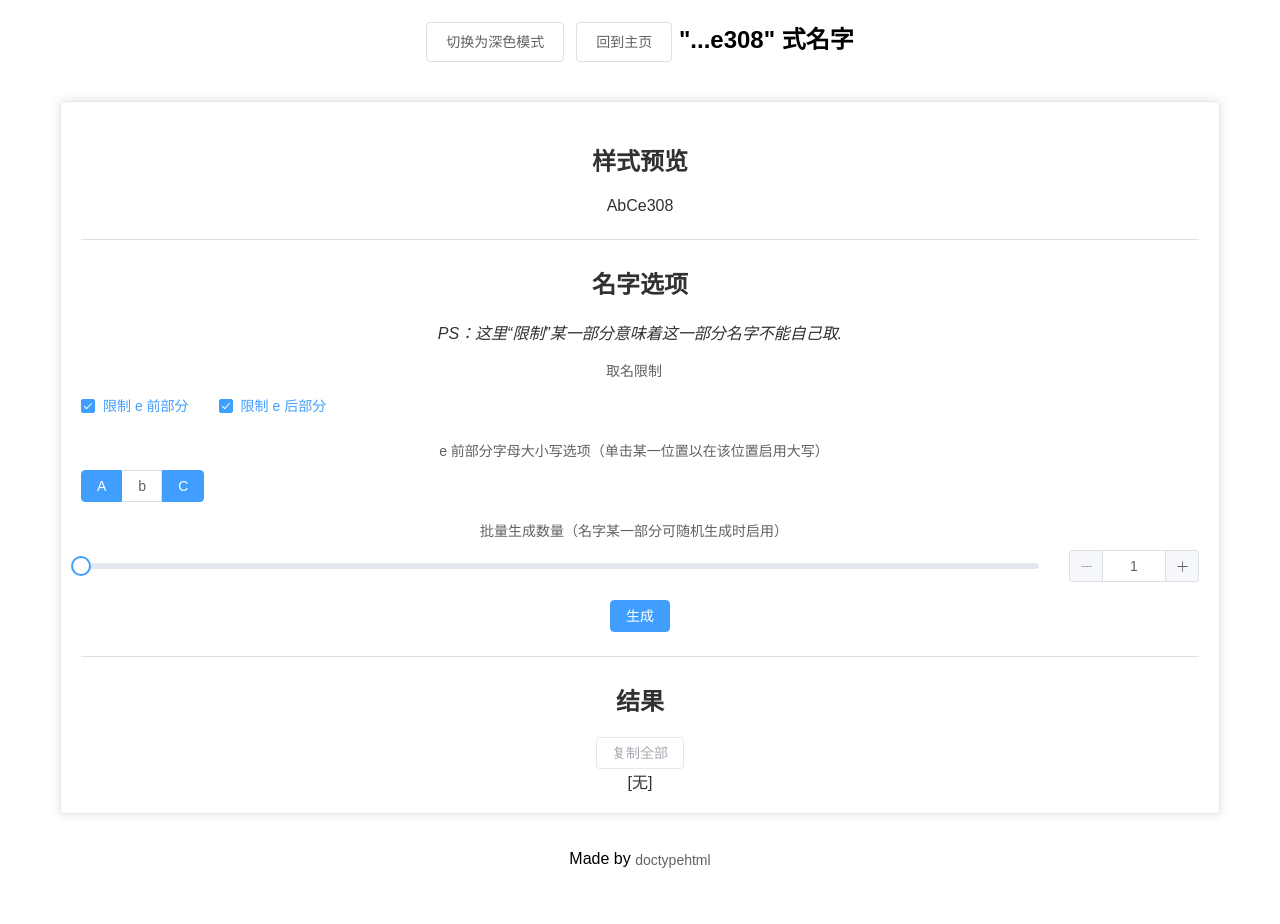
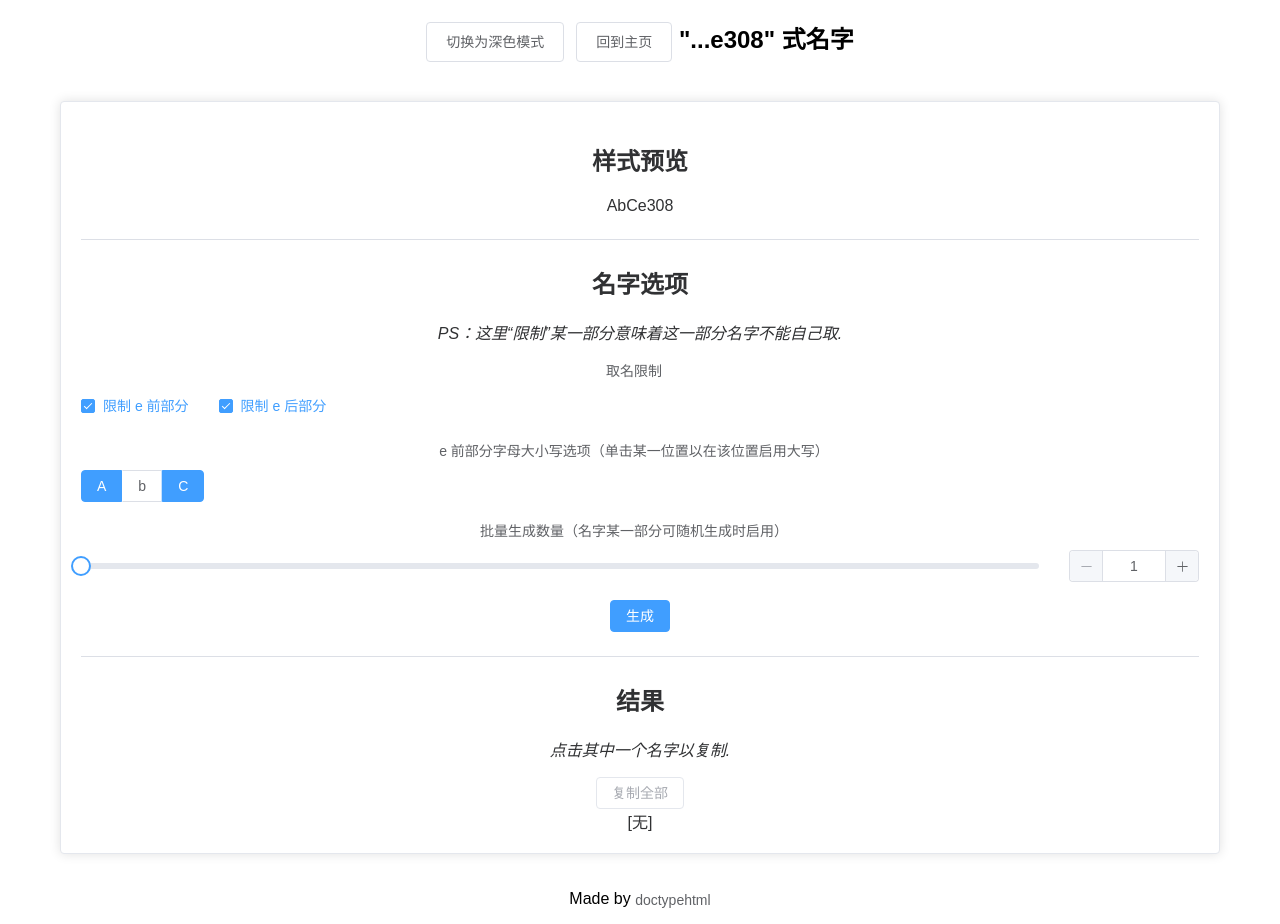
Before and after one commit to docccccccccccc/IncrementalGamerNameGenerator, a Vue app: page /#/e308 in a window 1280 px wide. Before the commit the page ends 884 px from the top, so only its background shows below. Built offline with nearby package versions, Linux system fonts and the light colour scheme; a web font is replaced by a local one.

Commit message:
添加单个名字复制的功能

```diff
--- /dev/null
+++ b/src/components/NameResult.vue
@@ -0,0 +1,42 @@
+<script setup lang="ts">
+import { ElMessage } from 'element-plus'
+
+const props = defineProps<{
+  name: string
+}>()
+
+const handleCopyOneName = async () => {
+  try {
+    await navigator.clipboard.writeText(props.name)
+    ElMessage({
+      message: `已将名字复制到剪贴板！`,
+      type: 'success',
+    })
+  } catch (e) {
+    ElMessage({
+      message: `复制失败：${(e as Error).message}`,
+      type: 'error',
+    })
+  }
+}
+</script>
+
+<template>
+  <span @click="handleCopyOneName" class="name-result-item">
+    <el-tooltip content="点我复制" placement="top" :enterable="false">
+      {{ name }}
+    </el-tooltip>
+  </span>
+</template>
+
+<style lang="scss" scoped>
+.name-result-item:hover {
+  cursor: pointer;
+  color: var(--el-color-primary);
+  transition:
+    color 0.2s,
+    text-shadow 0.2s;
+  text-shadow: var(--el-box-shadow-dark);
+  // text-shadow: ;
+}
+</style>
--- a/src/views/E308Styled.vue
+++ b/src/views/E308Styled.vue
@@ -1,5 +1,6 @@
 <script setup lang="ts">
 import PageLayout from '@/components/PageLayout.vue'
+import NameResult from '@/components/NameResult.vue'
 import { type FormRules, type FormInstance, ElMessage } from 'element-plus'
 import { reactive, ref, computed, onMounted, onUnmounted } from 'vue'
 import { useRouter } from 'vue-router'
@@ -132,7 +133,7 @@ const triggerGeneration = () => {
 
   const nameAmount = generationIsRandom.value ? nameOptionsFormValue.bulk : 1
 
-  for (let i = 0; i < nameAmount; i++) {
+  for (let i = 0; i < Math.min(nameAmount, 10000); i++) {
     const beforeE = nameOptionsFormValue.beforeE.limited
       ? generateBeforeE()
       : nameOptionsFormValue.beforeE.customizedText
@@ -259,7 +260,7 @@ const handleCopyNames = async () => {
           <el-slider
             v-model="nameOptionsFormValue.bulk"
             :min="1"
-            :max="100"
+            :max="10000"
             show-input
             :disabled="!generationIsRandom"
           />
@@ -271,6 +272,7 @@ const handleCopyNames = async () => {
       <el-divider />
       <h2>结果{{ nameIsGenerated ? `（共 ${nameResult.length} 个）` : '' }}</h2>
       <div>
+        <p><i>点击其中一个名字以复制.</i></p>
         <el-button :disabled="!nameIsGenerated" @click="handleCopyNames">复制全部</el-button>
         <div>
           <el-space
@@ -279,7 +281,7 @@ const handleCopyNames = async () => {
               justifyContent: 'center',
             }"
           >
-            <span v-for="name in nameResult" :key="name">{{ name }}</span>
+            <NameResult v-for="name in nameResult" :key="name" :name="name" />
           </el-space>
         </div>
       </div>
```
